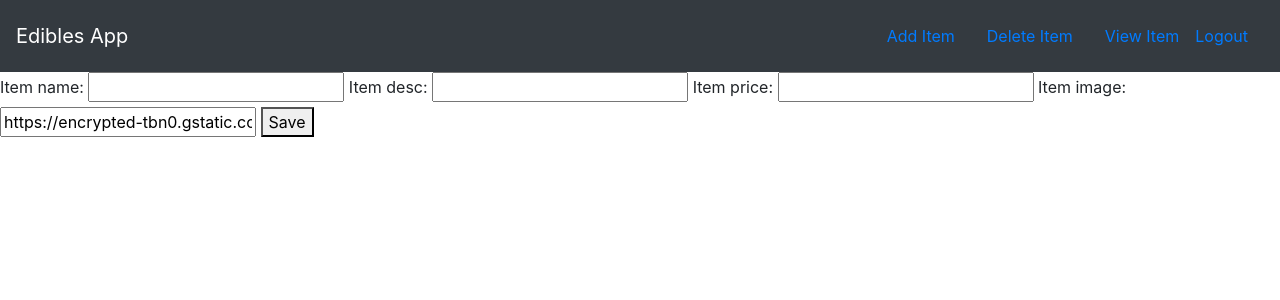
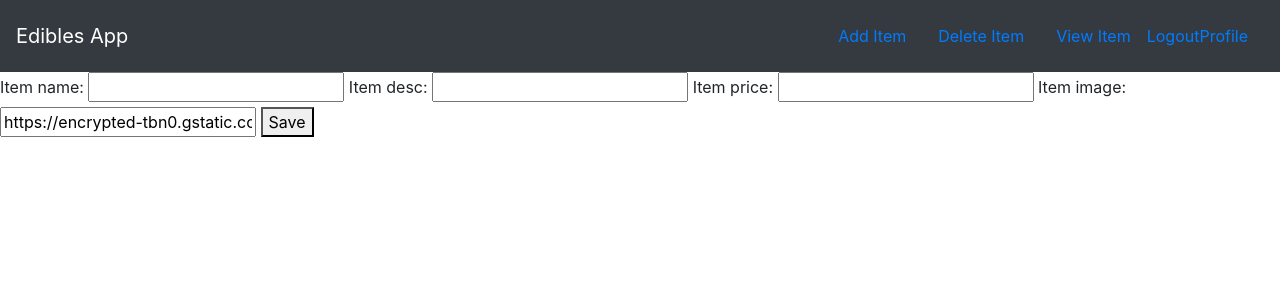
Before and after one commit to December-2022-March-2023-Projects/django_mini_projects, a Django app: page /edibles/add in a window 1280 px wide. Shown: the top 300 px of the page. Run offline with Django 4.2, Linux system fonts and the light colour scheme; a user stored in the database is signed in.

Commit message:
Route restriction: make sure the user is loged in before and redirect user when logged out

```diff
--- a/django_into_env/mysite/edibles/templates/edibles/base.html
+++ b/django_into_env/mysite/edibles/templates/edibles/base.html
@@ -17,6 +17,7 @@
 						<a class="nav-item nav-link" href="#">View Item</a>
 						{% if user.is_authenticated %}
 							<a href="{% url 'logout' %}">Logout</a>
+							<a href="{% url 'profile' %}">Profile</a>
 						{% else %}
 							<a href="{% url 'login' %}">Login</a>
 						{% endif %}
--- a/django_into_env/mysite/mysite/settings.py
+++ b/django_into_env/mysite/mysite/settings.py
@@ -125,3 +125,5 @@ STATIC_URL = 'static/'
 DEFAULT_AUTO_FIELD = 'django.db.models.BigAutoField'
 
 LOGIN_REDIRECT_URL = 'edibles:index'
+
+LOGIN_URL = 'login'
--- a/django_into_env/mysite/mysite/urls.py
+++ b/django_into_env/mysite/mysite/urls.py
@@ -24,4 +24,5 @@ urlpatterns = [
     path('register/', user_views.register, name='register'),
     path('login/', authentication_views.LoginView.as_view(template_name='users/login.html'), name='login'),
     path('logout/', authentication_views.LogoutView.as_view(template_name='users/logout.html'), name='logout'),
+    path('profile/', user_views.profile_page, name='profile'),
 ]
--- /dev/null
+++ b/django_into_env/mysite/users/templates/users/profile.html
@@ -0,0 +1 @@
+<h1>{{ user.username }}</h1>
--- a/django_into_env/mysite/users/views.py
+++ b/django_into_env/mysite/users/views.py
@@ -1,6 +1,7 @@
 from django.shortcuts import render, redirect
 from django.contrib import messages
 from .forms import RegistrationForm
+from django.contrib.auth.decorators import login_required
 # Create your views here.
 
 def register(request):
@@ -14,3 +15,8 @@ def register(request):
   else:
     form = RegistrationForm()
   return render (request, 'users/register.html', {'form':form})
+
+# Display error message when logged out
+@login_required
+def profile_page(request):
+  return render(request, 'users/profile.html')
```
